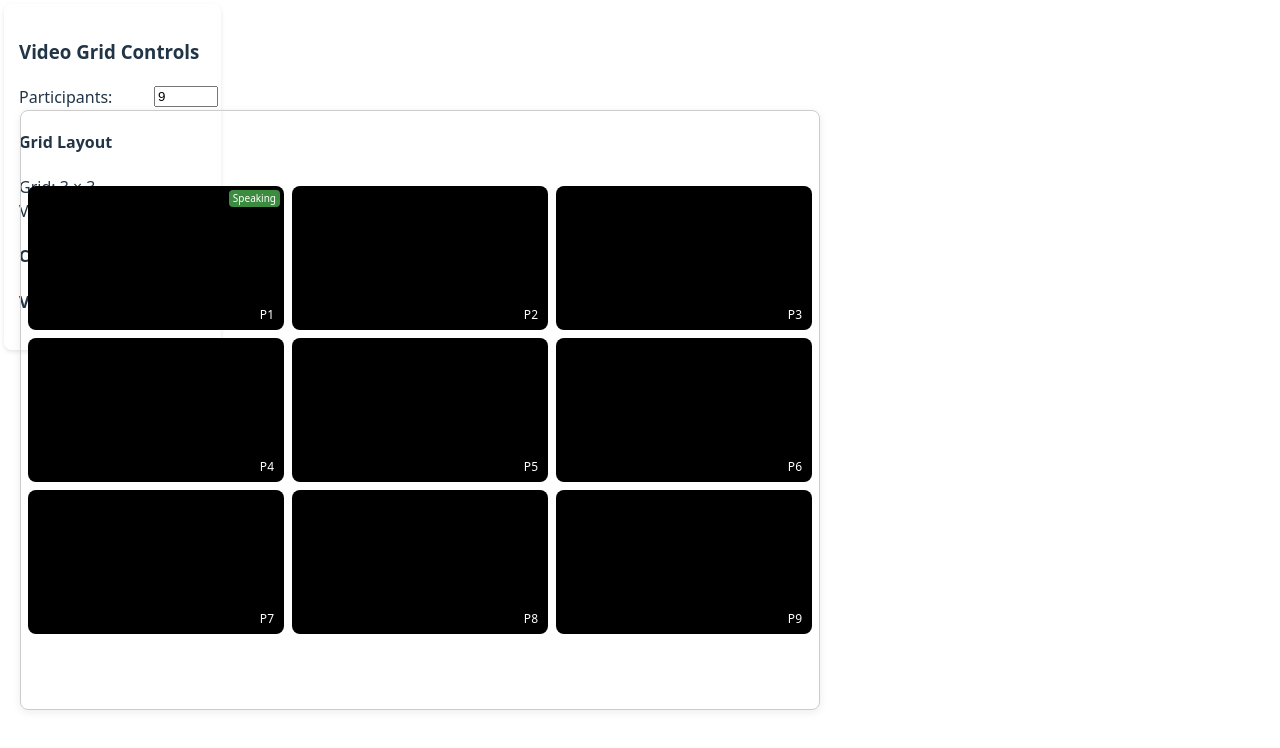
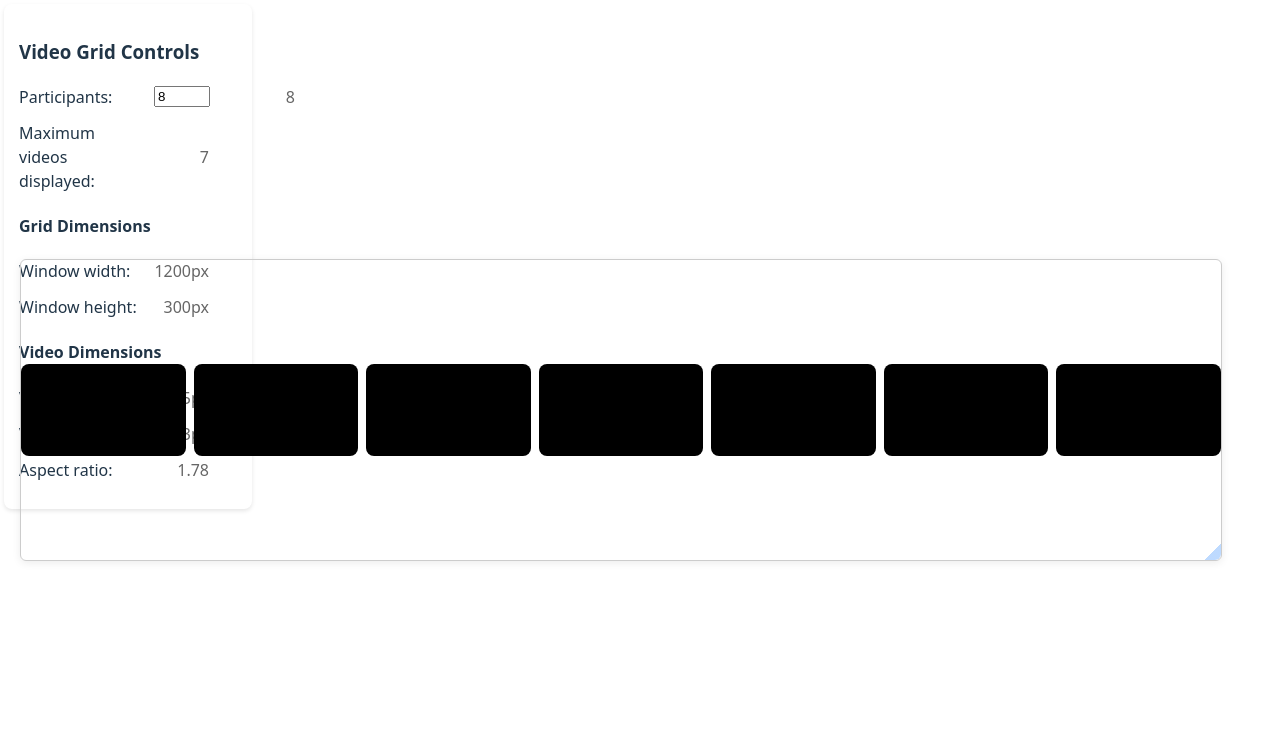
Before and after one commit to asuarez-gather/video-carousel-test, a React (Vite) app: page / in a window 1280 px wide. Shown: the top 748 px of the page. Built offline with nearby package versions, Linux system fonts and the light colour scheme.

Commit message:
Settle on row behavior

```diff
--- a/src/App.tsx
+++ b/src/App.tsx
@@ -1,235 +1,120 @@
-import React, { useState, useRef, useMemo, MouseEventHandler } from "react";
+import React, { useState, useEffect, useCallback } from "react";
 import "./App.css";
 
 // Constants
 const MIN_VIDEO_WIDTH = 160;
 const MIN_VIDEO_HEIGHT = 90;
+const GAP = 8;
+const MAX_VIDEOS = 8;
 const ASPECT_RATIO = 16 / 9;
-const MAX_VIDEOS_PER_PAGE = 25;
 
-// Simplified interfaces
-interface GridInfo {
-  rows: number;
-  cols: number;
-  visibleParticipants: number;
-  totalParticipants: number;
-  currentPage: number;
-  totalPages: number;
-}
-
-interface VideoDimensions {
+// Types
+interface Dimensions {
   width: number;
   height: number;
 }
 
+interface GridDimensions {
+  videoWidth: number;
+  videoHeight: number;
+  windowWidth: number;
+  windowHeight: number;
+}
+
+interface ControlPanelProps {
+  numParticipants: number;
+  setNumParticipants: (value: number) => void;
+  videosToShow: number;
+  windowDimensions: Dimensions;
+  videoDimensions: Dimensions;
+}
+
+interface VideoGridProps {
+  maxWidth: number;
+  maxHeight: number;
+  videosToShow: number;
+  onResize: (width: number, height: number) => void;
+  onDimensionsChange: (dimensions: GridDimensions) => void;
+}
+
 function App() {
-  // State management
-  const [numParticipants, setNumParticipants] = useState(9);
-  const [containerWidth, setContainerWidth] = useState(800);
-  const [containerHeight, setContainerHeight] = useState(600);
-  const [currentPage, setCurrentPage] = useState(1);
+  const [numParticipants, setNumParticipants] = useState(8);
+  const [maxWidth, setMaxWidth] = useState(1200);
+  const [maxHeight, setMaxHeight] = useState(300);
+  const [videosToShow, setVideosToShow] = useState(0);
+  const [windowDimensions, setWindowDimensions] = useState<Dimensions>({
+    width: maxWidth,
+    height: maxHeight,
+  });
+  const [videoDimensions, setVideoDimensions] = useState<Dimensions>({
+    width: 0,
+    height: 0,
+  });
+
+  // Calculate videosToShow based on available space and participants
+  useEffect(() => {
+    const maxVideosDisplayed = Math.floor(
+      (maxWidth + GAP) / (MIN_VIDEO_WIDTH + GAP),
+    );
+    setVideosToShow(Math.min(numParticipants, maxVideosDisplayed, MAX_VIDEOS));
+
+    // Update window dimensions when container size changes
+    setWindowDimensions({
+      width: maxWidth,
+      height: maxHeight,
+    });
+  }, [maxWidth, maxHeight, numParticipants]);
+
+  const handleDimensionsChange = useCallback((dimensions: GridDimensions) => {
+    setWindowDimensions({
+      width: dimensions.windowWidth,
+      height: dimensions.windowHeight,
+    });
+    setVideoDimensions({
+      width: dimensions.videoWidth,
+      height: dimensions.videoHeight,
+    });
+  }, []);
+
+  const handleResize = useCallback((width: number, height: number) => {
+    setMaxWidth(width);
+    setMaxHeight(height);
+  }, []);
 
   return (
     <div className="app-container">
-      <VideoGridWithControls
-        participants={numParticipants}
-        setParticipants={setNumParticipants}
-        containerWidth={containerWidth}
-        containerHeight={containerHeight}
-        initialPage={currentPage}
-        onPageChange={setCurrentPage}
-        onResize={(width, height) => {
-          setContainerWidth(width);
-          setContainerHeight(height);
-        }}
+      <ControlPanel
+        numParticipants={numParticipants}
+        setNumParticipants={setNumParticipants}
+        videosToShow={videosToShow}
+        windowDimensions={windowDimensions}
+        videoDimensions={videoDimensions}
+      />
+
+      <ResizableVideoGrid
+        maxWidth={maxWidth}
+        maxHeight={maxHeight}
+        videosToShow={videosToShow}
+        onResize={handleResize}
+        onDimensionsChange={handleDimensionsChange}
       />
     </div>
   );
 }
 
-// Combined component to avoid state syncing issues
-const VideoGridWithControls = ({
-  participants,
-  setParticipants,
-  containerWidth,
-  containerHeight,
-  initialPage,
-  onPageChange,
-  onResize,
-}: {
-  participants: number;
-  setParticipants: (participants: number) => void;
-  containerWidth: number;
-  containerHeight: number;
-  initialPage: number;
-  onPageChange: (page: number) => void;
-  onResize: (width: number, height: number) => void;
+const ControlPanel: React.FC<ControlPanelProps> = ({
+  numParticipants,
+  setNumParticipants,
+  videosToShow,
+  windowDimensions,
+  videoDimensions,
 }) => {
-  const gridRef = useRef<HTMLDivElement>(null);
-  const [isResizing, setIsResizing] = useState(false);
-  const [startPos, setStartPos] = useState({ x: 0, y: 0 });
-  const [startSize, setStartSize] = useState({ width: 0, height: 0 });
-  const [currentPage, setCurrentPage] = useState(initialPage);
-  const gap = 8;
-
-  // Calculate the optimal grid layout
-  const calculateGrid = (
-    participants: number,
-    containerWidth: number,
-    containerHeight: number,
-    gap: number,
-  ) => {
-    if (participants <= 0) {
-      return { rows: 0, cols: 0, videoWidth: 0, videoHeight: 0 };
-    }
-
-    // Adjust for padding
-    const effectiveWidth = containerWidth - 16;
-    const effectiveHeight = containerHeight - 16;
-
-    // Single participant case
-    if (participants === 1) {
-      let videoWidth = effectiveWidth;
-      let videoHeight = videoWidth / ASPECT_RATIO;
-
-      if (videoHeight > effectiveHeight) {
-        videoHeight = effectiveHeight;
-        videoWidth = videoHeight * ASPECT_RATIO;
-      }
-
-      return { rows: 1, cols: 1, videoWidth, videoHeight };
-    }
-
-    // Find best layout
-    let maxArea = 0;
-    let bestLayout = {
-      rows: 1,
-      cols: 1,
-      videoWidth: MIN_VIDEO_WIDTH,
-      videoHeight: MIN_VIDEO_HEIGHT,
-    };
-
-    // Try different row configurations
-    for (let rows = 1; rows <= participants; rows++) {
-      const cols = Math.ceil(participants / rows);
-
-      const availableWidth = effectiveWidth - (cols - 1) * gap;
-      const availableHeight = effectiveHeight - (rows - 1) * gap;
-
-      let videoWidth = availableWidth / cols;
-      let videoHeight = availableHeight / rows;
-
-      // Maintain aspect ratio
-      if (videoWidth / videoHeight > ASPECT_RATIO) {
-        videoWidth = videoHeight * ASPECT_RATIO;
-      } else {
-        videoHeight = videoWidth / ASPECT_RATIO;
-      }
-
-      // Check if size meets minimum requirements
-      if (videoWidth >= MIN_VIDEO_WIDTH && videoHeight >= MIN_VIDEO_HEIGHT) {
-        const area = videoWidth * videoHeight;
-        if (area > maxArea) {
-          maxArea = area;
-          bestLayout = { rows, cols, videoWidth, videoHeight };
-        }
-      }
-    }
-
-    return bestLayout;
-  };
-
-  // Calculate layout for current page
-  const layout = useMemo(() => {
-    const participantsPerPage = Math.min(participants, MAX_VIDEOS_PER_PAGE);
-    const totalPages = Math.ceil(participants / MAX_VIDEOS_PER_PAGE);
-
-    // Ensure current page is valid
-    const validPage = Math.min(
-      Math.max(1, currentPage),
-      Math.max(1, totalPages),
-    );
-    if (validPage !== currentPage) {
-      setCurrentPage(validPage);
-      onPageChange(validPage);
-    }
-
-    // Calculate participants on current page
-    const startIndex = (validPage - 1) * MAX_VIDEOS_PER_PAGE;
-    const participantsOnPage = Math.min(
-      participantsPerPage,
-      participants - startIndex,
-    );
-
-    // Get grid dimensions
-    const { rows, cols, videoWidth, videoHeight } = calculateGrid(
-      participantsOnPage,
-      containerWidth,
-      containerHeight,
-      gap,
-    );
-
-    return {
-      rows,
-      cols,
-      videoWidth,
-      videoHeight,
-      visibleParticipants: participantsOnPage,
-      totalParticipants: participants,
-      currentPage: validPage,
-      totalPages,
-      startIndex,
-    };
-  }, [
-    participants,
-    containerWidth,
-    containerHeight,
-    currentPage,
-    onPageChange,
-  ]);
-
-  // Handle page changes
-  const handlePageChange = (page: number) => {
-    const newPage = Math.min(Math.max(1, page), layout.totalPages);
-    setCurrentPage(newPage);
-    onPageChange(newPage);
-  };
-
-  // Resize handlers
-  const handleMouseDown: MouseEventHandler<HTMLDivElement> = (e) => {
-    e.preventDefault();
-    setIsResizing(true);
-    setStartPos({ x: e.clientX, y: e.clientY });
-    setStartSize({ width: containerWidth, height: containerHeight });
-
-    document.addEventListener("mousemove", handleMouseMove);
-    document.addEventListener("mouseup", handleMouseUp);
-    document.body.style.cursor = "nwse-resize";
-  };
-
-  const handleMouseMove = (e: MouseEvent) => {
-    const deltaX = e.clientX - startPos.x;
-    const deltaY = e.clientY - startPos.y;
-
-    const newWidth = Math.max(MIN_VIDEO_WIDTH + 16, startSize.width + deltaX);
-    const newHeight = Math.max(
-      MIN_VIDEO_HEIGHT + 16,
-      startSize.height + deltaY,
-    );
-
-    onResize(newWidth, newHeight);
-  };
-
-  const handleMouseUp = () => {
-    setIsResizing(false);
-    document.removeEventListener("mousemove", handleMouseMove);
-    document.removeEventListener("mouseup", handleMouseUp);
-    document.body.style.cursor = "";
-  };
+  const aspectRatio =
+    videoDimensions.width > 0
+      ? (videoDimensions.width / videoDimensions.height).toFixed(2)
+      : "N/A";
 
   return (
-    <div className="video-grid-with-controls">
-      {/* Control Panel */}
     <div className="control-panel">
       <h3>Video Grid Controls</h3>
 
@@ -238,224 +123,177 @@ const VideoGridWithControls = ({
         <input
           id="participants"
           type="number"
-            min="1"
-            max="100"
-            value={participants}
-            onChange={(e) =>
-              setParticipants(Math.max(1, parseInt(e.target.value) || 1))
-            }
+          min="0"
+          max="20"
+          value={numParticipants}
+          onChange={(e) => setNumParticipants(parseInt(e.target.value) || 0)}
         />
+        <span>{numParticipants}</span>
+      </div>
+
+      <div className="control-row">
+        <label>Maximum videos displayed:</label>
+        <span>{videosToShow}</span>
       </div>
 
       <div className="control-section">
-          <h4>Grid Layout</h4>
-          <div>
-            Grid: {layout.rows} × {layout.cols}
+        <h4>Grid Dimensions</h4>
+        <div className="control-row">
+          <label>Window width:</label>
+          <span>{Math.round(windowDimensions.width)}px</span>
         </div>
-          <div>
-            Visible/Total: {layout.visibleParticipants} /{" "}
-            {layout.totalParticipants}
+        <div className="control-row">
+          <label>Window height:</label>
+          <span>{Math.round(windowDimensions.height)}px</span>
         </div>
-
-          {layout.totalPages > 1 && (
-            <div className="pagination-controls">
-              <span>
-                Page: {layout.currentPage} / {layout.totalPages}
-              </span>
-              <button
-                disabled={layout.currentPage === 1}
-                onClick={() => handlePageChange(layout.currentPage - 1)}
-              >
-                ←
-              </button>
-              <button
-                disabled={layout.currentPage === layout.totalPages}
-                onClick={() => handlePageChange(layout.currentPage + 1)}
-              >
-                →
-              </button>
-            </div>
-          )}
       </div>
 
       <div className="control-section">
-          <h4>
-            Container: {Math.round(containerWidth)}×
-            {Math.round(containerHeight)}
-            px
-          </h4>
-          <h4>
-            Video: {Math.round(layout.videoWidth)}×
-            {Math.round(layout.videoHeight)}px
-          </h4>
+        <h4>Video Dimensions</h4>
+        <div className="control-row">
+          <label>Video width:</label>
+          <span>{Math.round(videoDimensions.width)}px</span>
         </div>
+        <div className="control-row">
+          <label>Video height:</label>
+          <span>{Math.round(videoDimensions.height)}px</span>
         </div>
-
-      {/* Video Grid */}
-      <div className="video-grid-container" ref={gridRef}>
-        <div
-          className={`video-grid ${isResizing ? "resizing" : ""}`}
-          style={{
-            width: `${containerWidth}px`,
-            height: `${containerHeight}px`,
-            display: "flex",
-            flexDirection: "column",
-            justifyContent: "center",
-            alignItems: "center",
-            transition: isResizing
-              ? "none"
-              : "width 0.3s ease, height 0.3s ease",
-            position: "relative",
-            border: "1px solid #ccc",
-            borderRadius: "8px",
-            padding: "8px",
-            boxSizing: "border-box",
-          }}
-        >
-          {/* Grid of videos */}
-          <div
-            style={{
-              display: "grid",
-              gridTemplateColumns: `repeat(${layout.cols}, ${Math.round(layout.videoWidth)}px)`,
-              gridTemplateRows: `repeat(${layout.rows}, ${Math.round(layout.videoHeight)}px)`,
-              gap: `${gap}px`,
-            }}
-          >
-            {/* Video tiles */}
-            {Array.from({ length: layout.visibleParticipants }).map(
-              (_, index) => {
-                const participantIndex = layout.startIndex + index;
-                return (
-                  <div
-                    key={participantIndex}
-                    className="video-tile"
-                    style={{
-                      backgroundColor: "#000",
-                      borderRadius: "8px",
-                      position: "relative",
-                      width: `${Math.round(layout.videoWidth)}px`,
-                      height: `${Math.round(layout.videoHeight)}px`,
-                    }}
-                  >
-                    {/* Participant label */}
-                    <div
-                      style={{
-                        position: "absolute",
-                        bottom: 4,
-                        right: 4,
-                        color: "white",
-                        fontSize: "12px",
-                        padding: "2px 6px",
-                        backgroundColor: "rgba(0,0,0,0.5)",
-                        borderRadius: "4px",
-                      }}
-                    >
-                      P{participantIndex + 1}
-                    </div>
-
-                    {/* Active speaker indicator */}
-                    {participantIndex === 0 && (
-                      <div
-                        style={{
-                          position: "absolute",
-                          top: 4,
-                          right: 4,
-                          color: "white",
-                          fontSize: "10px",
-                          padding: "1px 4px",
-                          backgroundColor: "rgba(76,175,80,0.8)",
-                          borderRadius: "4px",
-                        }}
-                      >
-                        Speaking
-                      </div>
-                    )}
-                  </div>
-                );
-              },
-            )}
-          </div>
-
-          {/* Pagination */}
-          {layout.totalPages > 1 && (
-            <div
-              style={{
-                position: "absolute",
-                bottom: 12,
-                left: 0,
-                right: 0,
-                display: "flex",
-                justifyContent: "center",
-                alignItems: "center",
-                gap: "8px",
-              }}
-            >
-              <button
-                onClick={() => handlePageChange(layout.currentPage - 1)}
-                disabled={layout.currentPage === 1}
-                style={{
-                  backgroundColor: "rgba(0,0,0,0.7)",
-                  color: "white",
-                  border: "none",
-                  borderRadius: "4px",
-                  padding: "4px 8px",
-                  cursor: layout.currentPage === 1 ? "not-allowed" : "pointer",
-                  opacity: layout.currentPage === 1 ? 0.5 : 1,
-                }}
-              >
-                ←
-              </button>
-              <span
-                style={{
-                  color: "white",
-                  backgroundColor: "rgba(0,0,0,0.7)",
-                  padding: "4px 8px",
-                  borderRadius: "4px",
-                }}
-              >
-                {layout.currentPage} / {layout.totalPages}
-              </span>
-              <button
-                onClick={() => handlePageChange(layout.currentPage + 1)}
-                disabled={layout.currentPage === layout.totalPages}
-                style={{
-                  backgroundColor: "rgba(0,0,0,0.7)",
-                  color: "white",
-                  border: "none",
-                  borderRadius: "4px",
-                  padding: "4px 8px",
-                  cursor:
-                    layout.currentPage === layout.totalPages
-                      ? "not-allowed"
-                      : "pointer",
-                  opacity: layout.currentPage === layout.totalPages ? 0.5 : 1,
-                }}
-              >
-                →
-              </button>
-            </div>
-          )}
-
-          {/* Resize handle */}
-          <div
-            className="resize-handle"
-            onMouseDown={handleMouseDown}
-            title="Resize"
-            style={{
-              position: "absolute",
-              right: 0,
-              bottom: 0,
-              width: 16,
-              height: 16,
-              cursor: "nwse-resize",
-              background: "transparent",
-              zIndex: 10,
-            }}
-          />
+        <div className="control-row">
+          <label>Aspect ratio:</label>
+          <span>{aspectRatio}</span>
         </div>
       </div>
     </div>
   );
 };
 
+const ResizableVideoGrid: React.FC<VideoGridProps> = ({
+  maxWidth,
+  maxHeight,
+  videosToShow,
+  onResize,
+  onDimensionsChange,
+}) => {
+  const [isResizing, setIsResizing] = useState(false);
+  const [dimensions, setDimensions] = useState<GridDimensions>({
+    videoWidth: 0,
+    videoHeight: 0,
+    windowWidth: 0,
+    windowHeight: 0,
+  });
+
+  // Calculate dimensions when inputs change - with fixed container size
+  useEffect(() => {
+    if (videosToShow === 0) {
+      const emptyDimensions = {
+        videoWidth: 0,
+        videoHeight: 0,
+        windowWidth: maxWidth,
+        windowHeight: maxHeight,
+      };
+      setDimensions(emptyDimensions);
+      onDimensionsChange(emptyDimensions);
+      return;
+    }
+
+    // Keep container size fixed at maxWidth and maxHeight
+    const windowWidth = maxWidth;
+    const windowHeight = maxHeight;
+
+    // Calculate available space for videos
+    const availableWidth = windowWidth - GAP * (videosToShow - 1);
+    // Calculate ideal video width based on available space
+    const videoWidth = availableWidth / videosToShow;
+
+    // Calculate video height maintaining aspect ratio
+    const videoHeight = videoWidth / ASPECT_RATIO;
+
+    // adjust video height to fit the window height
+    const adjustedVideoHeight = Math.min(videoHeight, windowHeight);
+    const adjustedVideoWidth = adjustedVideoHeight * ASPECT_RATIO;
+
+    const newDimensions = {
+      videoWidth: adjustedVideoWidth,
+      videoHeight: adjustedVideoHeight,
+      windowWidth,
+      windowHeight,
+    };
+
+    setDimensions(newDimensions);
+    onDimensionsChange(newDimensions);
+  }, [maxWidth, maxHeight, videosToShow, onDimensionsChange]);
+
+  // Handle mouse down on resize handle
+  const handleMouseDown = useCallback(
+    (e: React.MouseEvent) => {
+      e.preventDefault();
+
+      // Initialize resizing state
+      setIsResizing(true);
+      const startPos = { x: e.clientX, y: e.clientY };
+      const startSize = { width: maxWidth, height: maxHeight };
+
+      // Mouse move handler for resizing
+      const handleMouseMove = (e: MouseEvent) => {
+        const deltaX = e.clientX - startPos.x;
+        const deltaY = e.clientY - startPos.y;
+
+        const newWidth = Math.max(MIN_VIDEO_WIDTH, startSize.width + deltaX);
+        const newHeight = Math.max(MIN_VIDEO_HEIGHT, startSize.height + deltaY);
+
+        onResize(newWidth, newHeight);
+      };
+
+      // Mouse up handler to end resizing
+      const handleMouseUp = () => {
+        setIsResizing(false);
+        document.removeEventListener("mousemove", handleMouseMove);
+        document.removeEventListener("mouseup", handleMouseUp);
+      };
+
+      // Add event listeners
+      document.addEventListener("mousemove", handleMouseMove);
+      document.addEventListener("mouseup", handleMouseUp);
+    },
+    [maxWidth, maxHeight, onResize],
+  );
+
+  return (
+    <div className="video-grid-container">
+      <div
+        className={`video-grid ${isResizing ? "resizing" : ""}`}
+        style={{
+          width: maxWidth,
+          height: maxHeight,
+          display: "flex",
+          gap: `${GAP}px`,
+          transition: isResizing ? "none" : "width 0.3s ease, height 0.3s ease",
+          position: "relative",
+          justifyContent: "center",
+          alignItems: "center",
+        }}
+      >
+        {Array.from({ length: videosToShow }).map((_, index) => (
+          <div
+            key={index}
+            className="video-tile"
+            style={{
+              width: dimensions.videoWidth,
+              height: dimensions.videoHeight,
+              backgroundColor: "#000",
+              borderRadius: "8px",
+            }}
+          />
+        ))}
+
+        <div
+          className="resize-handle resize-corner"
+          onMouseDown={handleMouseDown}
+          title="Drag to resize window"
+        />
+      </div>
+    </div>
+  );
+};
+
 export default App;
```
Lines whose indentation alone changed are shown as unchanged.
